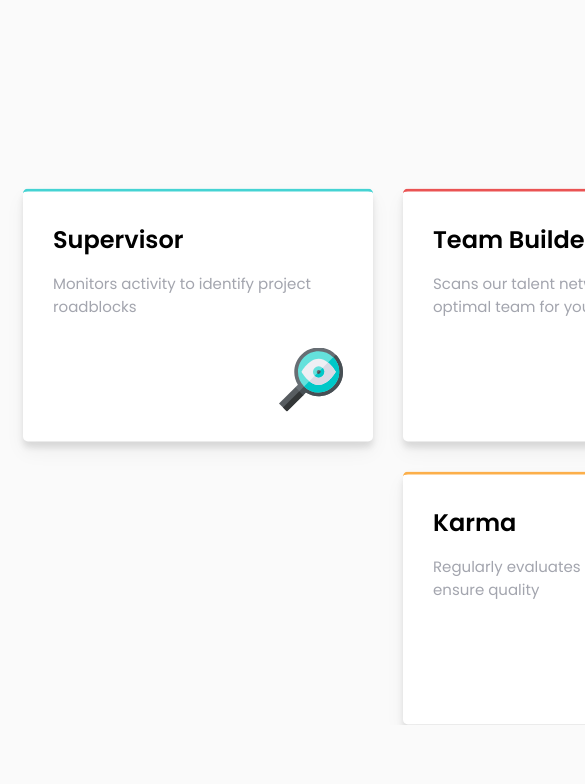
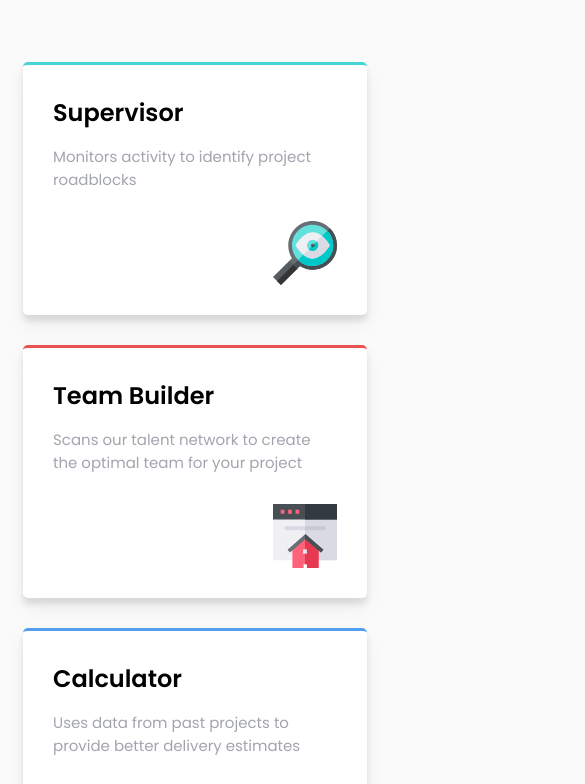
Before and after one commit to NateBennett9/Four-Card-Feature, a plain HTML site: page four-card-feature-section-master/index.html in a window 390 px wide. Shown: the part 288-1072 px from the top of the page, 585 px wide, since content can reach past the window. Before the commit the page ends 1013 px from the top, so only its background shows below. Drawn offline with Linux system fonts and the light colour scheme.

Commit message:
final changes to css

```diff
--- a/four-card-feature-section-master/index.html
+++ b/four-card-feature-section-master/index.html
@@ -35,7 +35,7 @@
         <p>Monitors activity to identify project roadblocks</p>
         <img src="images/icon-supervisor.svg" alt="Supervisor" />
       </div>
-      <div class="box box-red box-push">
+      <div class="box box-red">
         <h2>Team Builder</h2>
         <p>
           Scans our talent network to create the optimal team for your project
@@ -47,7 +47,7 @@
         <p>Uses data from past projects to provide better delivery estimates</p>
         <img src="images/icon-calculator.svg" alt="Calculator" />
       </div>
-      <div class="box box-orange box-push">
+      <div class="box box-orange">
         <h2>Karma</h2>
         <p>Regularly evaluates our talent to ensure quality</p>
         <img src="images/icon-karma.svg" alt="Karma" />
--- a/four-card-feature-section-master/style.css
+++ b/four-card-feature-section-master/style.css
@@ -33,7 +33,7 @@ p {
     flex-wrap: wrap;
     justify-content: center;
     margin: 0 auto;
-    width: 1140px;
+    max-width: 1140px;
 }
 
 .box {
@@ -42,11 +42,9 @@ p {
     border-radius: 5px;
     margin: 15px;
     padding: 30px;
+    position: relative;
+    overflow: hidden;
     width: 350px;
-}
-
-.box-push {
-    transform: translateY(50%);
 }
 
 .box-cyan {
@@ -65,6 +63,10 @@ p {
     border-top: 3px solid hsl(212, 86%, 64%);
 }
 
+.box-push {
+    transform: translateY(50%);
+}
+
 .box h2 {
     margin: 0;
 }
@@ -79,6 +81,8 @@ p {
     margin-left: auto;
 }
 
-footer {
-    text-align: center;
+@media (max-width: 775px) {
+	.box-push {
+		transform: translateY(0);
+	}
 }
```
